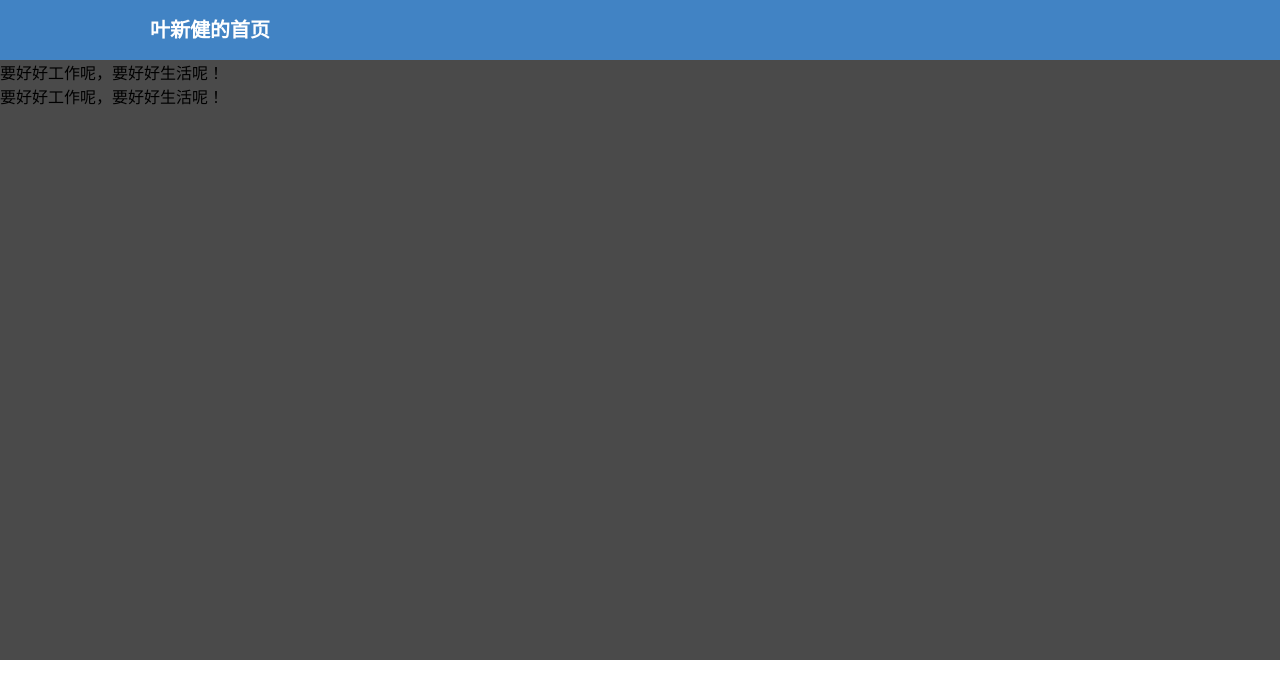
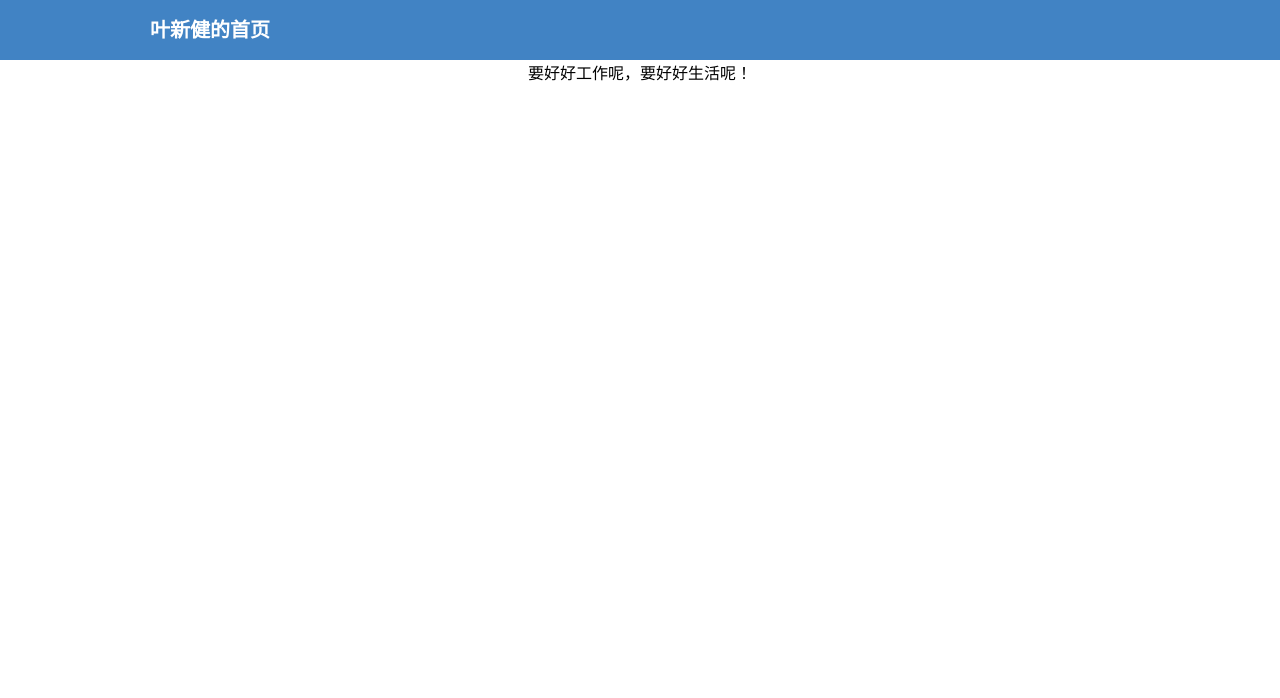
Before and after one commit to xinjian0728/yexj.github.com, a plain HTML site: page index.html in a window 1280 px wide. Drawn offline with Linux system fonts and the light colour scheme.

Commit message:
Update index.html
update

```diff
--- a/index.html
+++ b/index.html
@@ -7,9 +7,8 @@
 	*{margin:0;padding:0;}
 	.header{width:100%;background:#4183c4;}
 	.header .top{width:980px;height:60px;color:#fff;font-size:20px;font-weight:bold;line-height:60px;margin:0 auto;}
-	.content{width:100%;height:600px;background:#4a4a4a;float:left;}
-	.content .left{}
-	.content .right{}
+	.content{width:100%;height:600px;margin:0 auto;text-align:center;}
+
 </style>
 </head>
 <body>
@@ -18,12 +17,9 @@
 		<div class="top">叶新健的首页</div>
 	</div>
 	<div class="content">
-		<div class="left">
+
 			要好好工作呢，要好好生活呢！
-		</div>
-		<div class="right">
-			要好好工作呢，要好好生活呢！
-		</div>
+
 	</div>
 </body>
 </html>
```
